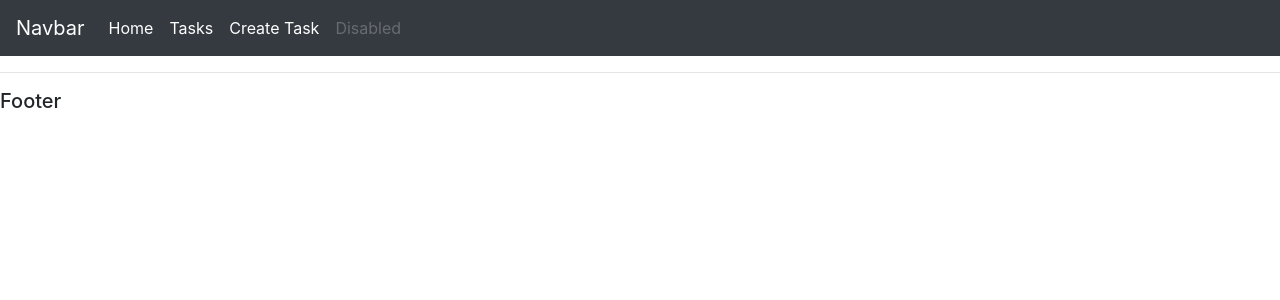
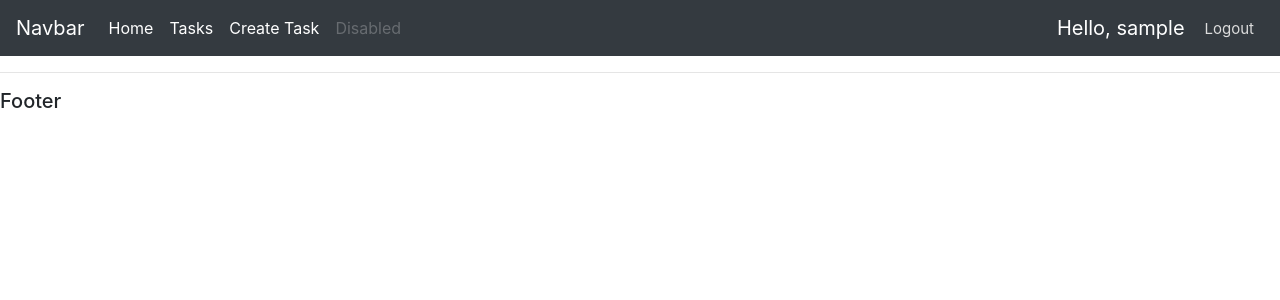
Before and after one commit to Dara-Ekanth/Daily_Task_Management, a Django app: page / in a window 1280 px wide. Shown: the top 300 px of the page. Run offline with Django 3.2, Linux system fonts and the light colour scheme; the visitor is signed in with stand-in values (Sample User, id 1); some libraries are stand-ins or nearby versions.

Commit message:
Logout and greetings to user added.

```diff
--- a/Daily_task/accounts/templates/accounts/navbar.html
+++ b/Daily_task/accounts/templates/accounts/navbar.html
@@ -1,3 +1,16 @@
+<style>
+    .hello-msg{
+        font-size: 20px;
+        color: white;
+        margin-right: 20px;
+    }
+    .logout-msg{
+        font-size:15px;
+        color: gainsboro;
+        margin-right: 10px;
+    }
+</style>
+
 <nav class="navbar navbar-expand-lg navbar-dark bg-dark">
   <a class="navbar-brand" href="#">Navbar</a>
   <button class="navbar-toggler" type="button" data-toggle="collapse" data-target="#navbarNavAltMarkup" aria-controls="navbarNavAltMarkup" aria-expanded="false" aria-label="Toggle navigation">
@@ -5,10 +18,12 @@
   </button>
   <div class="collapse navbar-collapse" id="navbarNavAltMarkup">
     <div class="navbar-nav">
-      <a class="nav-item nav-link active" href="https://google.com">Home </a>
+      <a class="nav-item nav-link active" href="{% url 'reg_page' %}">Home </a>
       <a class="nav-item nav-link active " href="{% url 'task_view' %}">Tasks</a>
       <a class="nav-item nav-link active" href="{% url 'create_task' %}">Create Task</a>
       <a class="nav-item nav-link disabled" href="#">Disabled</a>
     </div>
   </div>
+    <span class="hello-msg">Hello, {{ request.user }}</span>
+    <span><a class="logout-msg"href="{% url 'logout' %}"> Logout</a></span>
 </nav>
```
